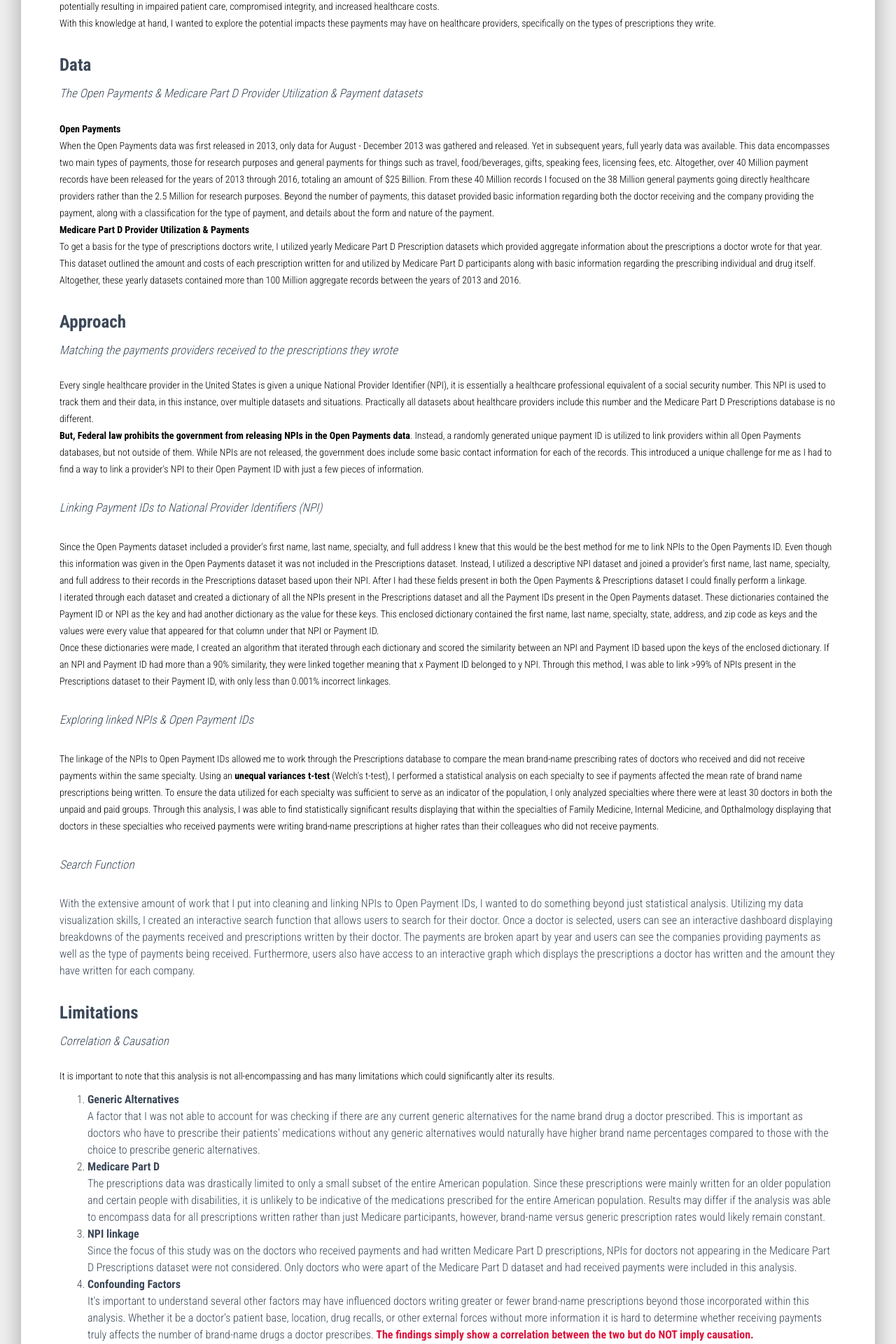
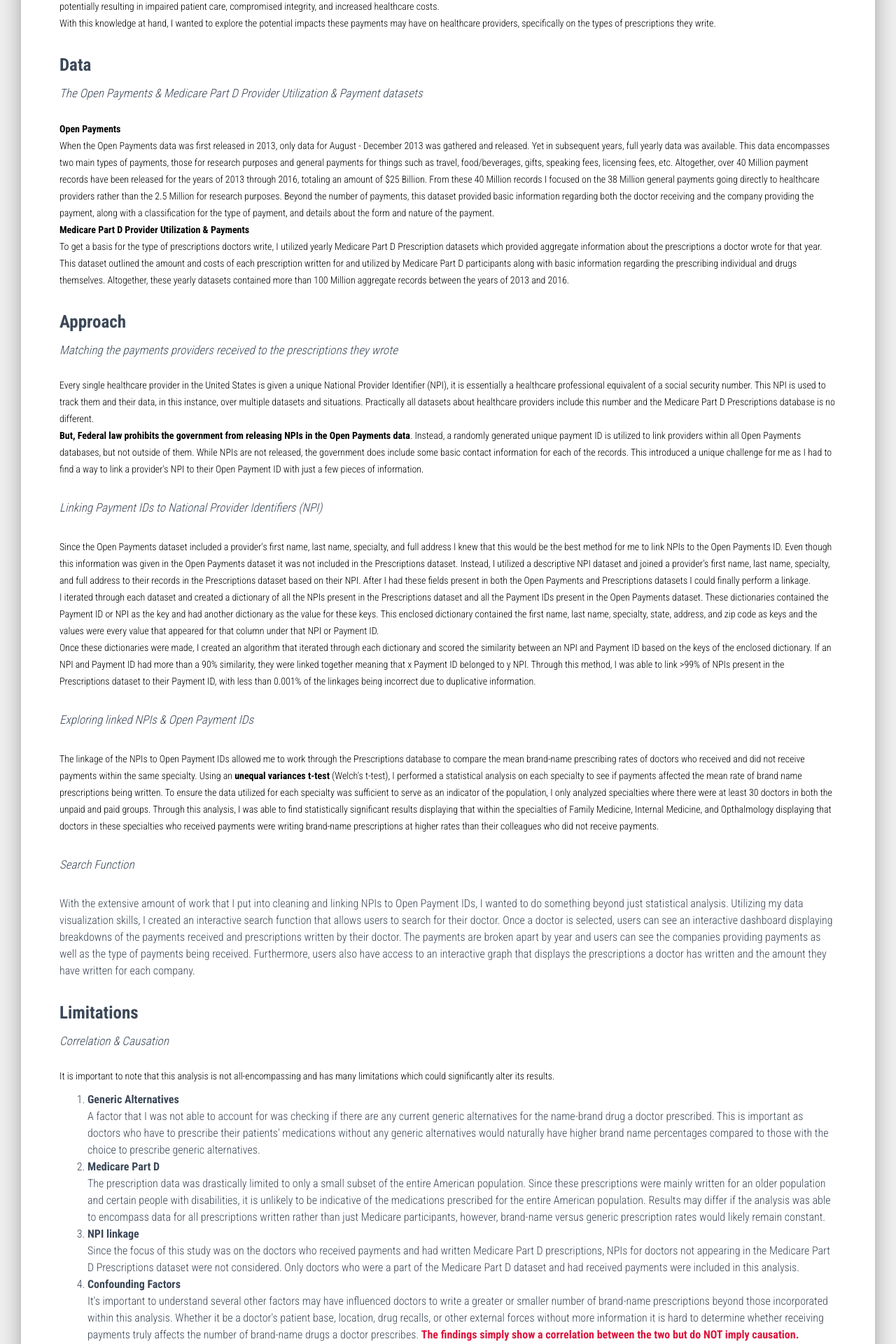
Before and after one commit to kunals95/drug_money, a Flask app: page /methods/ in a window 1280 px wide. Shown: the part 611-2531 px from the top of the page at 70% size. Run offline with Flask 2, Linux system fonts and the light colour scheme; parts of the project's set-up code (start-up, migrations or seed data) failed here and were passed over; some libraries are stand-ins or nearby versions.

Commit message:
Updated grammar issues

```diff
--- a/templates/methods.html
+++ b/templates/methods.html
@@ -124,9 +124,9 @@
         </div>
         <div>
           <p class="text-primary"><b>Open Payments</b><br>
-            When the Open Payments data was first released in 2013, only data for August - December 2013 was gathered and released. Yet in subsequent years, full yearly data was available. This data encompasses two main types of payments, those for research purposes and general payments for things such as travel, food/beverages, gifts, speaking fees, licensing fees, etc. Altogether, over 40 Million payment records have been released for the years of 2013 through 2016, totaling an amount of $25 Billion. From these 40 Million records I focused on the 38 Million general payments going directly healthcare providers rather than the 2.5 Million for research purposes. Beyond the number of payments, this dataset provided basic information regarding both the doctor receiving and the company providing the payment, along with a classification for the type of payment, and details about the form and nature of the payment.<br>
+            When the Open Payments data was first released in 2013, only data for August - December 2013 was gathered and released. Yet in subsequent years, full yearly data was available. This data encompasses two main types of payments, those for research purposes and general payments for things such as travel, food/beverages, gifts, speaking fees, licensing fees, etc. Altogether, over 40 Million payment records have been released for the years of 2013 through 2016, totaling an amount of $25 Billion. From these 40 Million records I focused on the 38 Million general payments going directly to healthcare providers rather than the 2.5 Million for research purposes. Beyond the number of payments, this dataset provided basic information regarding both the doctor receiving and the company providing the payment, along with a classification for the type of payment, and details about the form and nature of the payment.<br>
             <b>Medicare Part D Provider Utilization & Payments</b><br>
-            To get a basis for the type of prescriptions doctors write, I utilized yearly Medicare Part D Prescription datasets which provided aggregate information about the prescriptions a doctor wrote for that year. This dataset outlined the amount and costs of each prescription written for and utilized by Medicare Part D participants along with basic information regarding the prescribing individual and drug itself. Altogether, these yearly datasets contained more than 100 Million aggregate records between the years of 2013 and 2016.
+            To get a basis for the type of prescriptions doctors write, I utilized yearly Medicare Part D Prescription datasets which provided aggregate information about the prescriptions a doctor wrote for that year. This dataset outlined the amount and costs of each prescription written for and utilized by Medicare Part D participants along with basic information regarding the prescribing individual and drugs themselves. Altogether, these yearly datasets contained more than 100 Million aggregate records between the years of 2013 and 2016.
           </p>
         </div>
         <div class="title">
@@ -144,9 +144,9 @@
         </div>
         <div>
           <p class="text-primary">
-            Since the Open Payments dataset included a provider's first name, last name, specialty, and full address I knew that this would be the best method for me to link NPIs to the Open Payments ID. Even though this information was given in the Open Payments dataset it was not included in the Prescriptions dataset. Instead, I utilized a descriptive NPI dataset and joined a provider's first name, last name, specialty, and full address to their records in the Prescriptions dataset based upon their NPI. After I had these fields present in both the Open Payments & Prescriptions dataset I could finally perform a linkage.<br>
+            Since the Open Payments dataset included a provider's first name, last name, specialty, and full address I knew that this would be the best method for me to link NPIs to the Open Payments ID. Even though this information was given in the Open Payments dataset it was not included in the Prescriptions dataset. Instead, I utilized a descriptive NPI dataset and joined a provider's first name, last name, specialty, and full address to their records in the Prescriptions dataset based on their NPI. After I had these fields present in both the Open Payments and Prescriptions datasets I could finally perform a linkage.<br>
             I iterated through each dataset and created a dictionary of all the NPIs present in the Prescriptions dataset and all the Payment IDs present in the Open Payments dataset. These dictionaries contained the Payment ID or NPI as the key and had another dictionary as the value for these keys. This enclosed dictionary contained the first name, last name, specialty, state, address, and zip code as keys and the values were every value that appeared for that column under that NPI or Payment ID.<br>
-            Once these dictionaries were made, I created an algorithm that iterated through each dictionary and scored the similarity between an NPI and Payment ID based upon the keys of the enclosed dictionary. If an NPI and Payment ID had more than a 90% similarity, they were linked together meaning that x Payment ID belonged to y NPI. Through this method, I was able to link >99% of NPIs present in the Prescriptions dataset to their Payment ID, with only less than 0.001% incorrect linkages.
+            Once these dictionaries were made, I created an algorithm that iterated through each dictionary and scored the similarity between an NPI and Payment ID based on the keys of the enclosed dictionary. If an NPI and Payment ID had more than a 90% similarity, they were linked together meaning that x Payment ID belonged to y NPI. Through this method, I was able to link >99% of NPIs present in the Prescriptions dataset to their Payment ID, with less than 0.001% of the linkages being incorrect due to duplicative information.
           </p>
         </div>
         <div class="title">
@@ -161,7 +161,7 @@
           <em><h5>Search Function</h5></em>
         </div>
           <div>
-            With the extensive amount of work that I put into cleaning and linking NPIs to Open Payment IDs, I wanted to do something beyond just statistical analysis. Utilizing my data visualization skills, I created an interactive search function that allows users to search for their doctor. Once a doctor is selected, users can see an interactive dashboard displaying breakdowns of the payments received and prescriptions written by their doctor. The payments are broken apart by year and users can see the companies providing payments as well as the type of payments being received. Furthermore, users also have access to an interactive graph which displays the prescriptions a doctor has written and the amount they have written for each company.
+            With the extensive amount of work that I put into cleaning and linking NPIs to Open Payment IDs, I wanted to do something beyond just statistical analysis. Utilizing my data visualization skills, I created an interactive search function that allows users to search for their doctor. Once a doctor is selected, users can see an interactive dashboard displaying breakdowns of the payments received and prescriptions written by their doctor. The payments are broken apart by year and users can see the companies providing payments as well as the type of payments being received. Furthermore, users also have access to an interactive graph that displays the prescriptions a doctor has written and the amount they have written for each company.
           </p>
         </div>
         <div class="title">
@@ -173,16 +173,16 @@
             It is important to note that this analysis is not all-encompassing and has many limitations which could significantly alter its results.<br>
             <ol>
               <li><b>Generic Alternatives</b><br>
-                A factor that I was not able to account for was checking if there are any current generic alternatives for the name brand drug a doctor prescribed. This is important as doctors who have to prescribe their patients' medications without any generic alternatives would naturally have higher brand name percentages compared to those with the choice to prescribe generic alternatives.
+                A factor that I was not able to account for was checking if there are any current generic alternatives for the name-brand drug a doctor prescribed. This is important as doctors who have to prescribe their patients' medications without any generic alternatives would naturally have higher brand name percentages compared to those with the choice to prescribe generic alternatives.
               </li>
               <li><b>Medicare Part D</b><br>
-                The prescriptions data was drastically limited to only a small subset of the entire American population. Since these prescriptions were mainly written for an older population and certain people with disabilities, it is unlikely to be indicative of the medications prescribed for the entire American population. Results may differ if the analysis was able to encompass data for all prescriptions written rather than just Medicare participants, however, brand-name versus generic prescription rates would likely remain constant.
+                The prescription data was drastically limited to only a small subset of the entire American population. Since these prescriptions were mainly written for an older population and certain people with disabilities, it is unlikely to be indicative of the medications prescribed for the entire American population. Results may differ if the analysis was able to encompass data for all prescriptions written rather than just Medicare participants, however, brand-name versus generic prescription rates would likely remain constant.
               </li>
               <li><b>NPI linkage</b><br>
-                Since the focus of this study was on the doctors who received payments and had written Medicare Part D prescriptions, NPIs for doctors not appearing in the Medicare Part D Prescriptions dataset were not considered. Only doctors who were apart of the Medicare Part D dataset and had received payments were included in this analysis.
+                Since the focus of this study was on the doctors who received payments and had written Medicare Part D prescriptions, NPIs for doctors not appearing in the Medicare Part D Prescriptions dataset were not considered. Only doctors who were a part of the Medicare Part D dataset and had received payments were included in this analysis.
               </li>
               <li><b>Confounding Factors</b><br>
-                It's important to understand several other factors may have influenced doctors writing greater or fewer brand-name prescriptions beyond those incorporated within this analysis. Whether it be a doctor's patient base, location, drug recalls, or other external forces without more information it is hard to determine whether receiving payments truly affects the number of brand-name drugs a doctor prescribes. <b style="color:crimson">The findings simply show a correlation between the two but do NOT imply causation.</b>
+                It's important to understand several other factors may have influenced doctors to write a greater or smaller number of brand-name prescriptions beyond those incorporated within this analysis. Whether it be a doctor's patient base, location, drug recalls, or other external forces without more information it is hard to determine whether receiving payments truly affects the number of brand-name drugs a doctor prescribes. <b style="color:crimson">The findings simply show a correlation between the two but do NOT imply causation.</b>
               </li>
             </ol>
           </p>
@@ -198,7 +198,7 @@
                 I would love to add more states beyond my home state of New Jersey to the search function. This would allow nearly the entire population to search and find their doctor. However, due to the limitations of the web hosting service regarding the amount of data necessary for the payments and prescriptions information, this will likely remain an offline feature.
               </li>
               <li><b>Classification/Prediction Engine</b><br>
-                With the preprocessing and connection of the datasets complete, a classification engine could be built to identify the doctors most influenced by payments. These doctors would be the ones that prescribe brand-name drugs at higher rates due to the payments they receive compared to the mean doctor in their specialty. This could also be taken a step further and turned into a prediction engine to determine which doctors not included in this study would fall into this category. On the flip side, this would also be useful for companies looking for doctors to target.
+                With the preprocessing and connection of the datasets complete, a classification engine could be built to identify the doctors most influenced by payments. These doctors would be the ones who prescribe brand-name drugs at higher rates due to the payments they receive compared to the mean doctor in their specialty. This could also be taken a step further and turned into a prediction engine to determine which doctors not included in this study would fall into this category. On the flip side, this would also be useful for companies looking for doctors to target.
               </li>
             </ol>
           </p>
```
